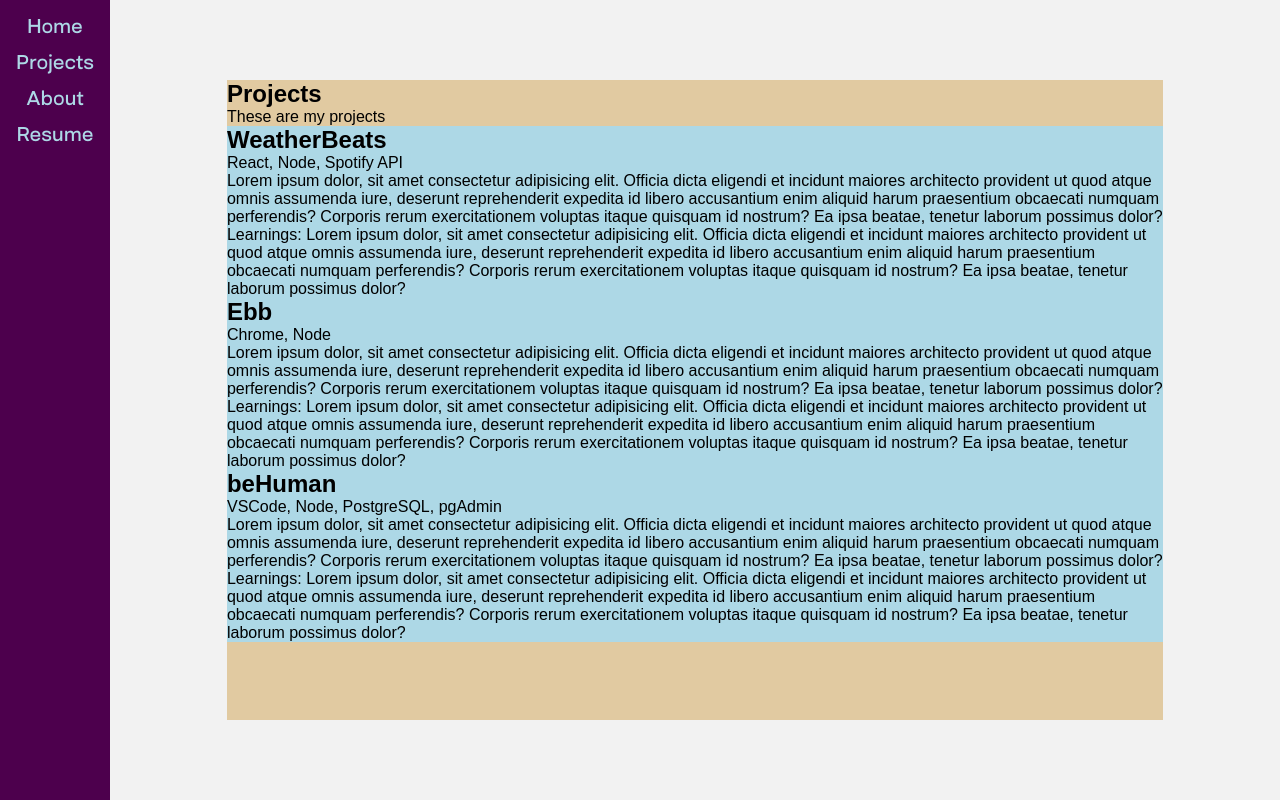
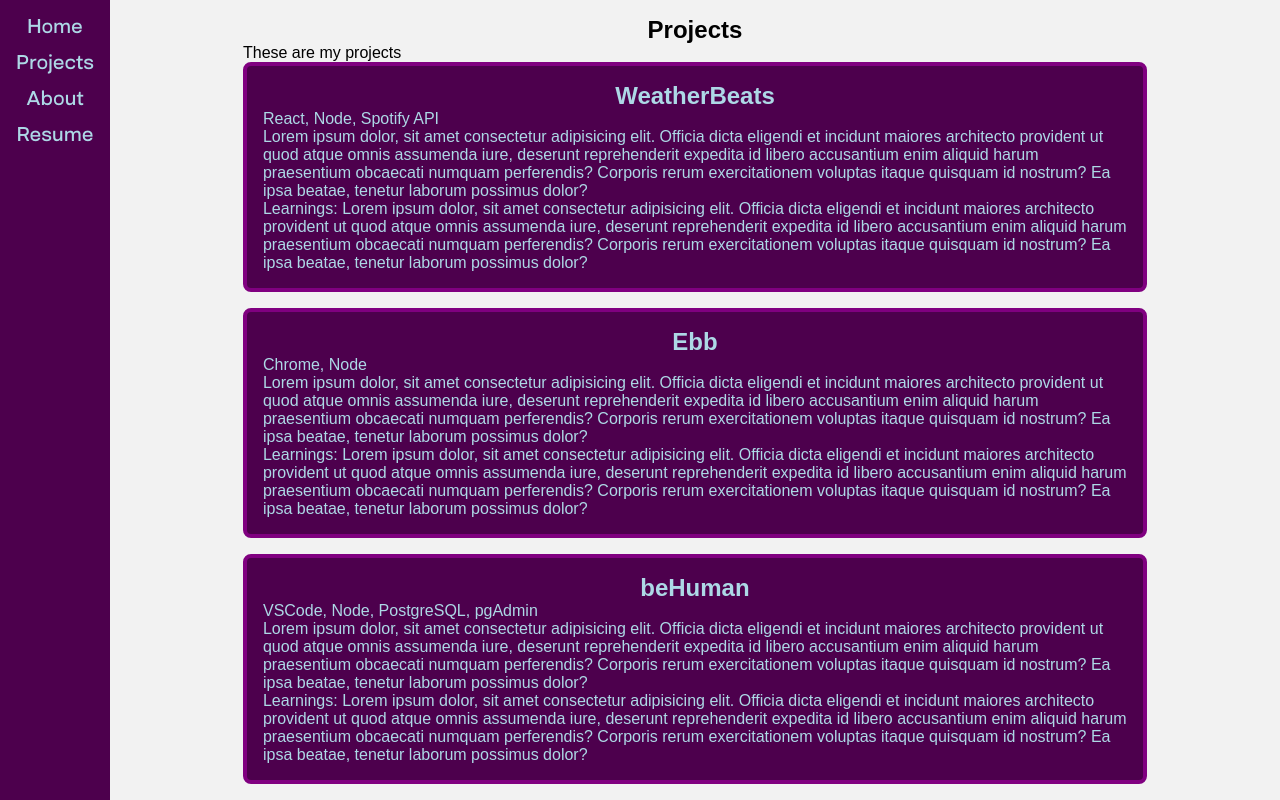
Before and after one commit to franco-ortega/portfolio-beta-01, a Next.js app: page /projects in a window 1280 px wide. Both pictures are taken after a click on the button "Welcome". Built offline with nearby package versions, Linux system fonts and the light colour scheme.

Commit message:
add initial styling to Projects page

```diff
--- a/components/project/Project.module.scss
+++ b/components/project/Project.module.scss
@@ -1,3 +1,8 @@
 .Project {
-  background-color: lightblue;
+  border: 0.25rem solid purple;
+  border-radius: 0.5rem;
+  padding: 1rem;
+
+  background-color: var(--project-bgcolor);
+  color: var(--project-text-color);
 }
--- a/components/projects/Projects.jsx
+++ b/components/projects/Projects.jsx
@@ -7,6 +7,7 @@ const Projects = () => {
     <div className={styles.Projects}>
       <h2>Projects</h2>
       <p>These are my projects</p>
+      <div>
         {projectsData.map((project, i) => (
           <Project
             key={i}
@@ -17,6 +18,7 @@ const Projects = () => {
           />
         ))}
       </div>
+    </div>
   );
 };
 
--- a/components/projects/Projects.module.scss
+++ b/components/projects/Projects.module.scss
@@ -1,9 +1,27 @@
+@use '../../styles/scss/' as *;
+
 .Projects {
-  background-color: var(--page-bgcolor);
+  // background-color: var(--page-bgcolor);
   width: var(--page-width);
   margin-block: auto;
   margin-inline: auto;
 
   height: 80vh;
   overflow: auto;
+
+  padding: 1rem;
+
+  h2 {
+    text-align: center;
+  }
+
+  p + div {
+    display: flex;
+    flex-direction: column;
+    gap: 1rem;
+  }
+
+  @include media-query(tablet) {
+    height: 100vh;
+  }
 }
--- a/styles/globals.css
+++ b/styles/globals.css
@@ -19,6 +19,8 @@
   --primary-text-color: var(--nav-bar-bgcolor);
   --page-bgcolor: hsla(39, 58%, 57%, 0.5);
   --page-width: 80%;
+  --project-text-color: var(--nav-text-color);
+  --project-bgcolor: var(--nav-bar-bgcolor);
 }
 
 html,
```
Lines whose indentation alone changed are shown as unchanged.
